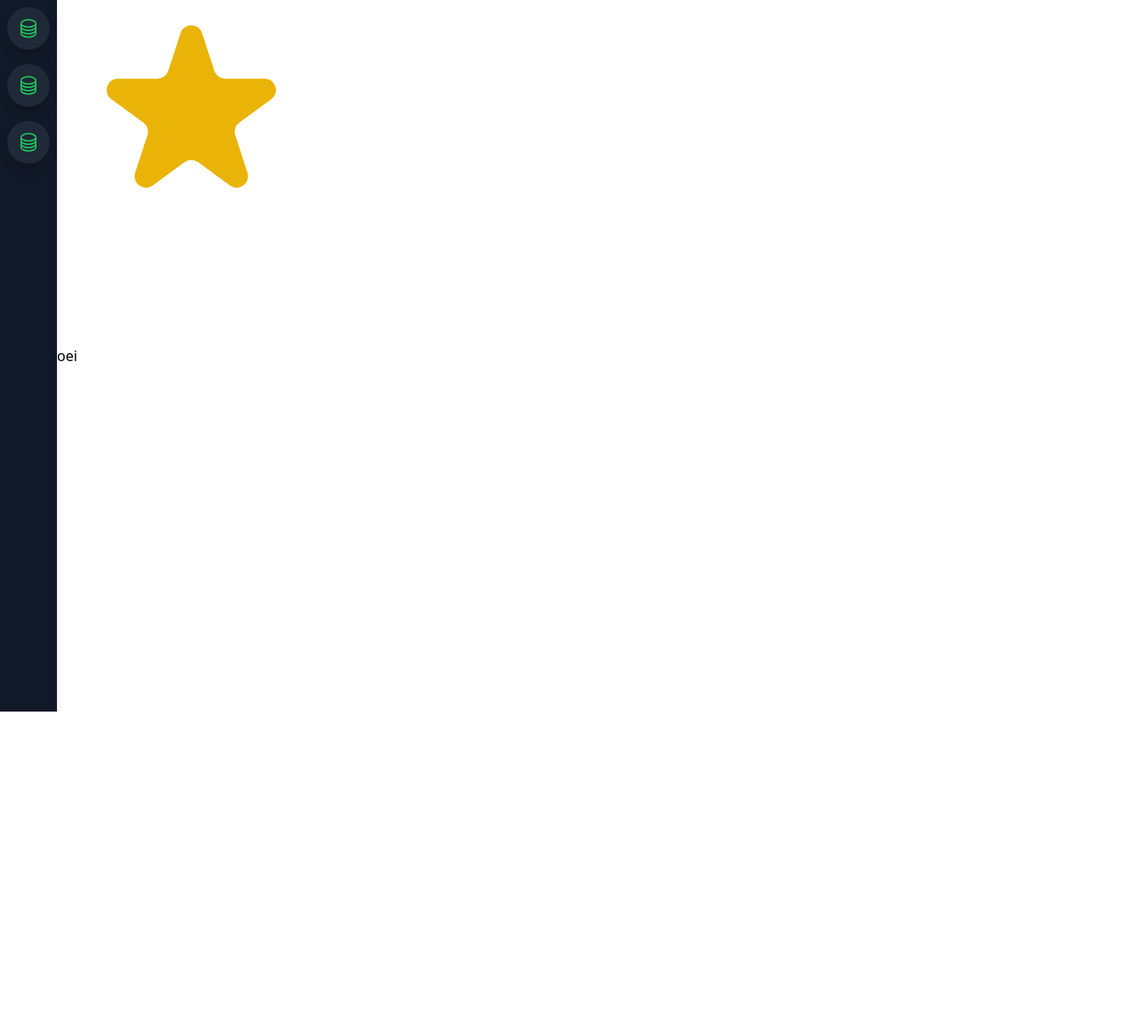
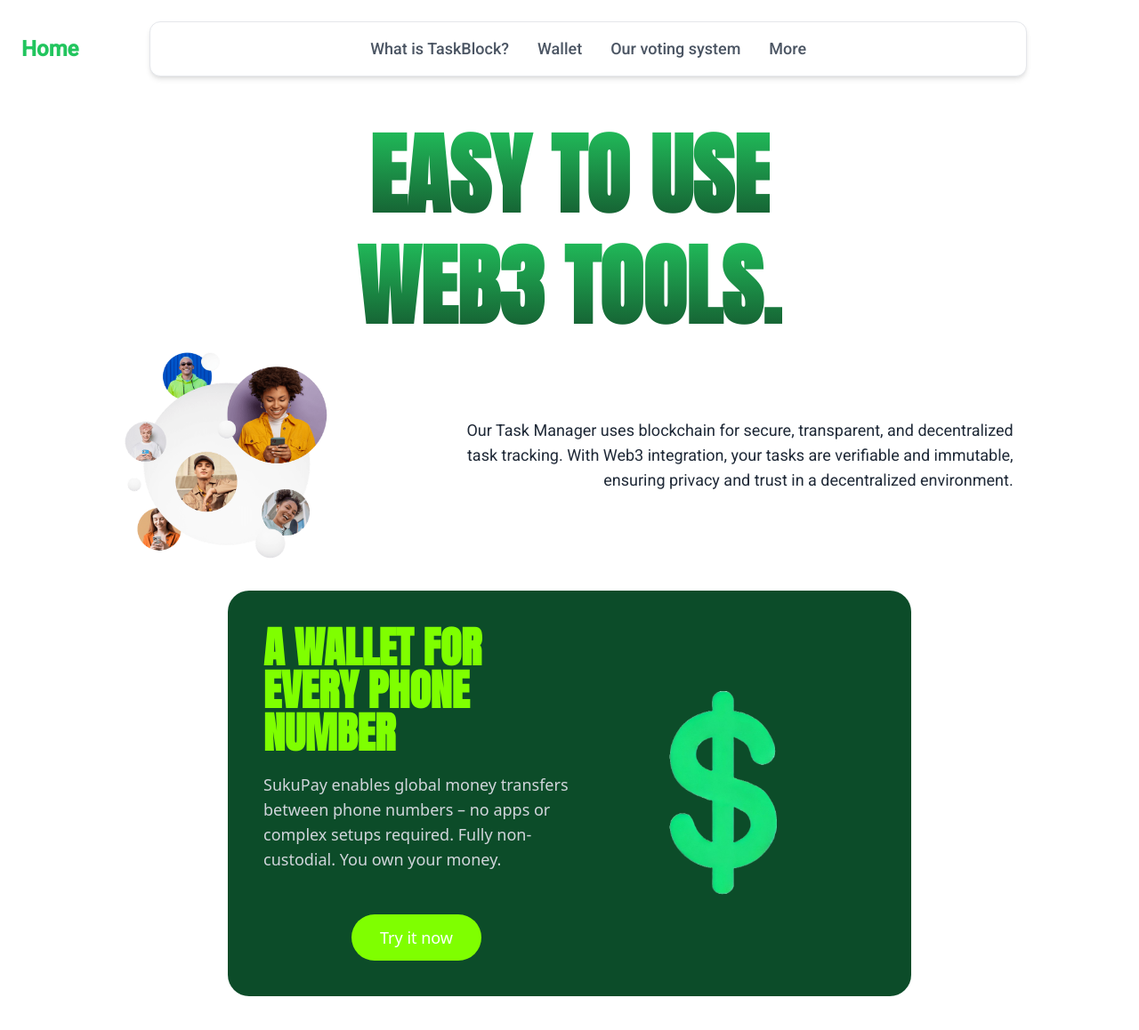
Before and after one commit to m-elhamlaoui/se-project-memo-software, a Vue app in the folder frontend/: page / in a window 1280 px wide. Shown: the top 1158 px of the page at 89% size. Before the commit the page ends 800 px from the top, so only its background shows below. Built offline with nearby package versions, Linux system fonts and the light colour scheme.

Commit message:
adding home page

```diff
--- a/frontend/src/App.vue
+++ b/frontend/src/App.vue
@@ -1,6 +1,9 @@
 <template>
-<div class="flex">
 
+ <!--
+
+
+ <div class="flex">
 <div        :class="[isCollapsed ? 'w-16' : 'w-64',' transition-all top-0 left-0 h-screen m-0 flex flex-col   bg-gray-900 text-white shadow-lg']"
                     >
 
@@ -30,19 +33,39 @@
 
   <button @click="isCollapsed=!isCollapsed">oei</button>
 
+
   <StarIcon class="w-64 h-64 text-yellow-500" />
 
 
 
 </div>
+
+
+
+
+
+ -->
+
+<Home/>
+<AboutUs/>
+<Wallet/>
+<VotingSystem/>
+
 </template>
 
 <script>
 import { StarIcon } from '@heroicons/vue/solid';
-
+import Home from './views/Home.vue' ;
+import AboutUs from './views/AboutUs.vue';
+import Wallet from './views/Wallet.vue';
+import VotingSystem from './views/VotingSystem.vue';
 export default {
   components:{
-    StarIcon
+    StarIcon ,
+    Home ,
+    AboutUs ,
+    Wallet ,
+    VotingSystem
   },
   data(){
     return{
--- a/frontend/src/styles/main.css
+++ b/frontend/src/styles/main.css
@@ -22,4 +22,6 @@
         text-xs font-bold
         transition-all duration-100 scale-0 origin-left;
       }
+
+
 }
--- /dev/null
+++ b/frontend/src/views/AboutUs.vue
@@ -0,0 +1,71 @@
+<template>
+  <div
+    id="task-block-app"
+    class="bg-white flex flex-col items-center justify-center p-6 opacity-0 transform translate-y-4 transition-all duration-700"
+  >
+    <!-- Main Titles -->
+    <h1 class="text-6xl font-extrabold text-transparent bg-clip-text bg-gradient-to-b from-green-500 to-green-900 uppercase leading-tight custom-font">
+      EASY TO USE
+    </h1>
+    <h1 class="text-6xl font-extrabold text-transparent bg-clip-text bg-gradient-to-b from-green-500 to-green-900 uppercase leading-tight custom-font">
+      WEB3 TOOLS.
+    </h1>
+
+    <div class="flex items-center justify-evenly w-full">
+      <!-- Image Section -->
+      <img src="../assets/image.png" class="h-64 w-64">
+
+      <!-- Description Section -->
+      <p class="text-lg text-gray-800 text-right max-w-2xl px-4 par">
+        Our Task Manager uses blockchain for secure, transparent, and decentralized task tracking. With Web3 integration, your tasks are verifiable and immutable, ensuring privacy and trust in a decentralized environment.
+      </p>
+    </div>
+  </div>
+</template>
+
+<script>
+export default {
+  methods: {
+    handleScroll() {
+      const taskBlockApp = document.getElementById('task-block-app');
+      const rect = taskBlockApp.getBoundingClientRect();
+      if (rect.top < window.innerHeight * 0.8) {
+        taskBlockApp.classList.add('opacity-100', 'translate-y-0');
+      }
+    }
+  },
+  mounted() {
+    window.addEventListener("scroll", this.handleScroll);
+    this.handleScroll(); // Check initially in case the section is already in view
+  },
+  beforeDestroy() {
+    window.removeEventListener("scroll", this.handleScroll);
+  }
+};
+</script>
+
+<style scoped>
+@import url('https://fonts.googleapis.com/css2?family=Anton&family=Roboto:wght@400;500&display=swap');
+
+.par {
+  font-family: 'Roboto';
+}
+
+/* Apply the custom font to the h1 */
+.custom-font {
+  font-family: 'Anton', sans-serif;
+  font-size: 100px;
+}
+
+/* AOT effect for smooth animations */
+#task-block-app {
+  opacity: 0;
+  transform: translateY(4rem);
+  transition: opacity 0.7s ease-out, transform 0.7s ease-out;
+}
+
+#task-block-app.opacity-100 {
+  opacity: 1;
+  transform: translateY(0);
+}
+</style>
--- /dev/null
+++ b/frontend/src/views/Home.vue
@@ -0,0 +1,92 @@
+<template>
+  <div>
+    <header class="flex items-center p-6 bg-white shadow-md font-roboto">
+      <h1 class="text-2xl font-bold text-green-500 mr-20">Home</h1>
+      <div class="bg-white rounded-xl p-4 shadow-md border border-gray-200 flex justify-center w-4/5">
+        <ul class="flex gap-x-8 text-gray-600">
+          <li class="text-lg font-medium hover:underline transition duration-200 ">
+            <a href="#" @click="scrollToInfo" >What is TaskBlock?</a>
+          </li>
+
+          <li class="text-lg font-medium hover:text-gray-800 hover:underline transition duration-200">
+            <a href="#" @click="scrollToWallet">Wallet</a>
+          </li>
+
+          <li class="text-lg font-medium hover:text-gray-800 hover:underline transition duration-200">
+           <a href="#" @click="scrollToVoting">Our voting system</a>
+          </li>
+
+
+          <li class="text-lg font-medium hover:text-gray-800 hover:underline transition duration-200">
+            More
+          </li>
+        </ul>
+      </div>
+    </header>
+
+    <!-- Sections with existing ids to scroll to -->
+
+  </div>
+</template>
+
+<script>
+export default {
+  methods: {
+    scrollToWallet() {
+      const element = document.getElementById('wallet-block-app');
+      if (element) {
+        element.scrollIntoView({ behavior: 'smooth' });
+      }
+    },
+    scrollToInfo() {
+      const element = document.getElementById('task-block-app');
+      if (element) {
+        element.scrollIntoView({ behavior: 'smooth' });
+      }
+    },
+    handleScroll() {
+      const sections = document.querySelectorAll("section");
+      sections.forEach((section) => {
+        const rect = section.getBoundingClientRect();
+        if (rect.top < window.innerHeight * 0.8) {
+          section.classList.add("opacity-100", "translate-y-0");
+        }
+      });
+    } ,
+    scrollToVoting() {
+      const element = document.getElementById('voting-system-section');
+      if (element) {
+        element.scrollIntoView({ behavior: 'smooth' });
+      }
+    },
+  },
+  mounted() {
+    window.addEventListener("scroll", this.handleScroll);
+    this.handleScroll(); // Check initially in case the sections are already in view
+  },
+  beforeDestroy() {
+    window.removeEventListener("scroll", this.handleScroll);
+  }
+};
+</script>
+
+<style scoped>
+/* Hover effect on navigation items */
+li:hover {
+  color: #7FFF00; /* Change text color to chartreuse (light green) on hover */
+  cursor: pointer;
+}
+
+/* Custom font */
+.font-roboto {
+  font-family: 'Roboto', sans-serif;
+}
+
+/* Smooth scrolling setup for all browsers */
+html {
+  scroll-behavior: smooth;
+}
+
+
+
+</style>
--- /dev/null
+++ b/frontend/src/views/Wallet.vue
@@ -0,0 +1,81 @@
+<template>
+  <div
+    id="wallet-block-app"
+    class="bg-[#0c4c29] p-10 rounded-3xl max-w-3xl mx-auto flex justify-evenly container opacity-0 transform translate-y-4 transition-all duration-700"
+  >
+    <div class="flex-1 par">
+      <!-- Header Section -->
+      <div>
+        <h1 class="text-5xl font-bold text-[#7FFF00] custom-font">
+          A WALLET FOR EVERY PHONE NUMBER
+        </h1>
+        <p class="text-lg text-gray-300 mt-5">
+          SukuPay enables global money transfers between phone numbers – no apps or complex setups required. Fully non-custodial. You own your money.
+        </p>
+        <div class="text-center mt-12">
+          <button class="bg-[#7FFF00] text-white py-3 px-8 rounded-full text-lg hover:bg-[#64e000] transition duration-300">
+            Try it now
+          </button>
+        </div>
+      </div>
+    </div>
+
+    <div class="flex-1 flex justify-center items-center">
+      <img class="w-30 h-30 rounded-full" src="../assets/file.png" alt="User" />
+    </div>
+  </div>
+</template>
+
+<script>
+export default {
+  methods: {
+    handleScroll() {
+      const walletBlock = document.getElementById('wallet-block-app');
+      const rect = walletBlock.getBoundingClientRect();
+      if (rect.top < window.innerHeight * 0.8) {
+        walletBlock.classList.add('opacity-100', 'translate-y-0');
+      }
+    }
+  },
+  mounted() {
+    window.addEventListener("scroll", this.handleScroll);
+    this.handleScroll(); // Check initially in case the section is already in view
+  },
+  beforeDestroy() {
+    window.removeEventListener("scroll", this.handleScroll);
+  }
+};
+</script>
+
+<style scoped>
+/* Hover effect on navigation items */
+a:hover {
+  color: #7FFF00; /* Change text color to chartreuse (light green) on hover */
+}
+
+/* Custom font */
+.par {
+  font: 'Roboto', sans-serif;
+}
+
+/* Apply the custom font to the h1 */
+.custom-font {
+  font-family: 'Anton', sans-serif;
+}
+
+.container {
+  margin-bottom: 100px;
+}
+
+/* AOT effect for smooth animations */
+#wallet-block-app {
+  opacity: 0;
+  transform: translateY(4rem);
+  transition: opacity 0.7s ease-out, transform 0.7s ease-out;
+}
+
+#wallet-block-app.opacity-100 {
+  opacity: 1;
+  transform: translateY(0);
+}
+</style>
--- a/frontend/tailwind.config.js
+++ b/frontend/tailwind.config.js
@@ -10,9 +10,11 @@
         primary: '#1E40AF',    // Example primary color
         secondary: '#F59E0B',  // Example secondary color
         'secondary-dark': '#D97706', // Dark variant for hover
-        // Add more colors based on your palette
+        'neonGreen': '#7FFF00'
       },
     },
+
+
   },
   plugins: [],
 }
```
Also changed, not shown: frontend/src/assets/file.png (added), frontend/src/assets/image.png (added).
